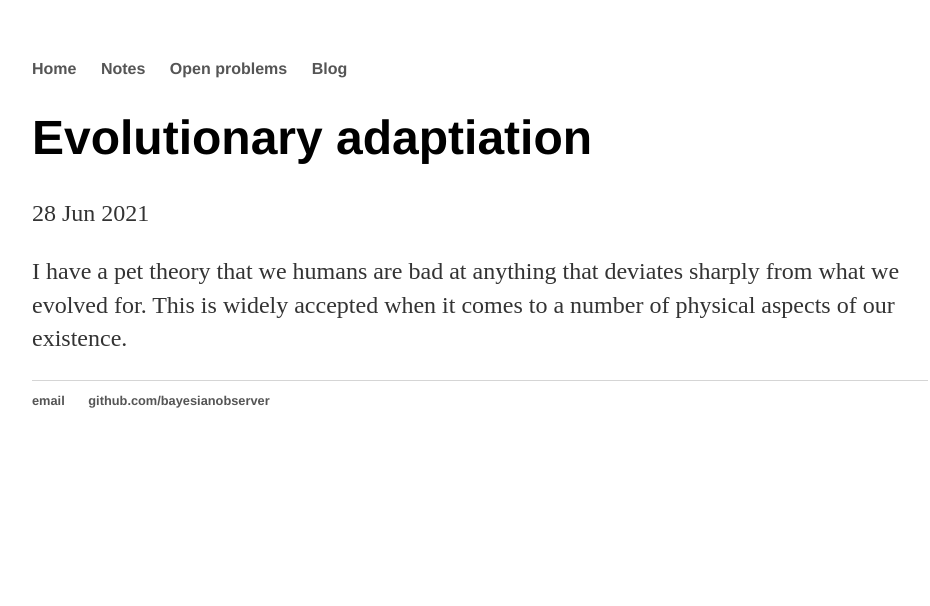
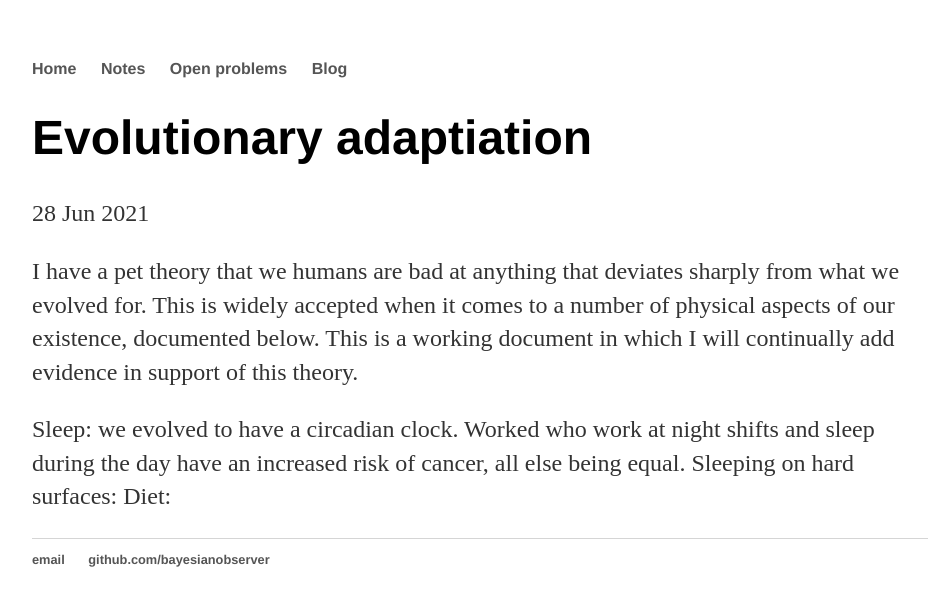
Before and after one commit to bayesianobserver/bayesianobserver.github.io, a Jekyll site: the page built from _posts/2021-06-28-evolutionary-adaptations.md, in a window 1280 px wide. Shown: the top 606 px of the page, without its empty margins (160-1090 px from the left). Built offline with Jekyll 4.4.1, drawn with Linux system fonts in a browser that asks for light colours; a script that is not in the unit is left out.

Commit message:
Update 2021-06-28-evolutionary-adaptations.md

```diff
--- a/_posts/2021-06-28-evolutionary-adaptations.md
+++ b/_posts/2021-06-28-evolutionary-adaptations.md
@@ -5,4 +5,8 @@ date: 2021-06-28
 mathjax: true
 ---
 
-I have a pet theory that we humans are bad at anything that deviates sharply from what we evolved for. This is widely accepted when it comes to a number of physical aspects of our existence.
+I have a pet theory that we humans are bad at anything that deviates sharply from what we evolved for. This is widely accepted when it comes to a number of physical aspects of our existence, documented below. This is a working document in which I will continually add evidence in support of this theory.
+
+Sleep: we evolved to have a circadian clock. Worked who work at night shifts and sleep during the day have an increased risk of cancer, all else being equal.
+Sleeping on hard surfaces:
+Diet:
```
